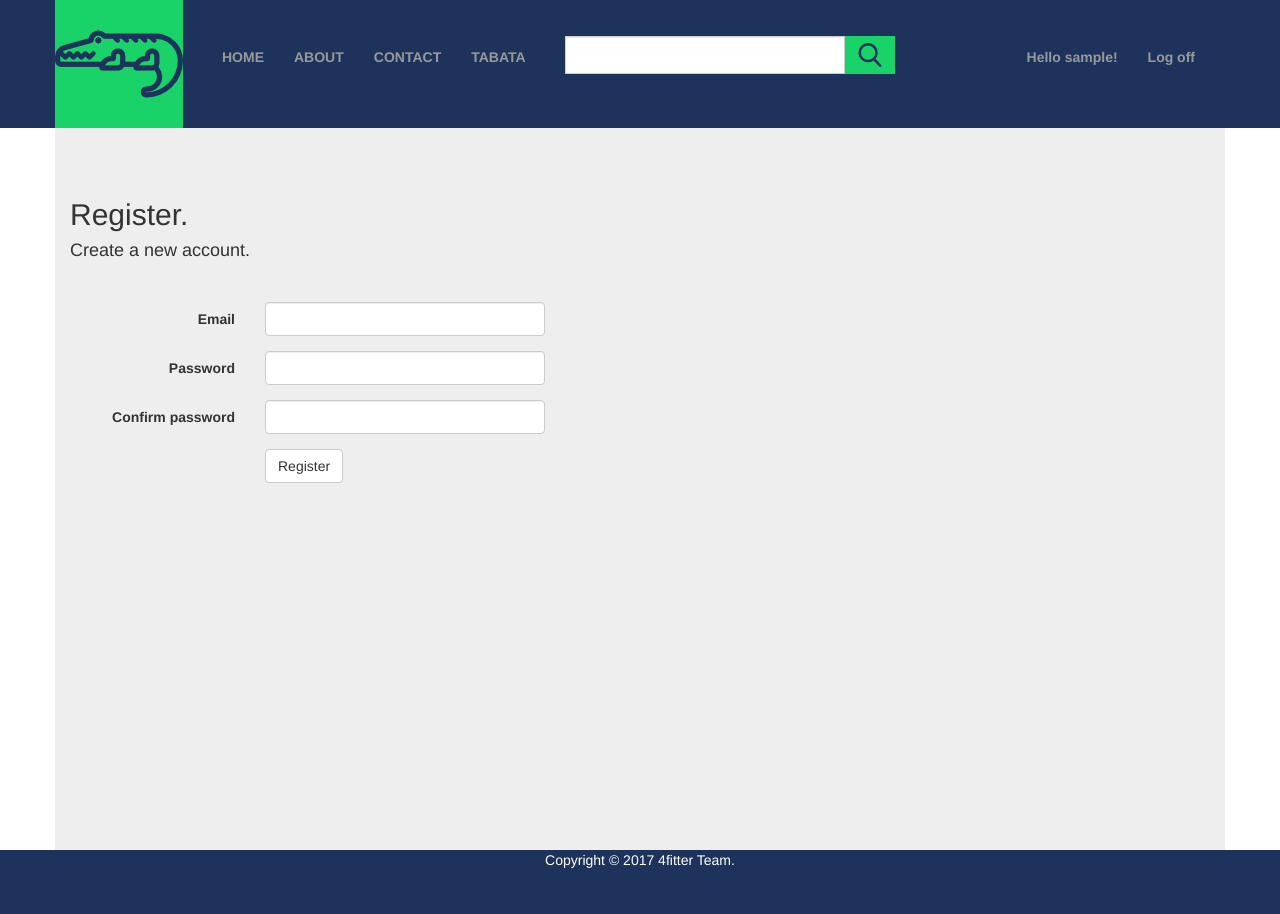
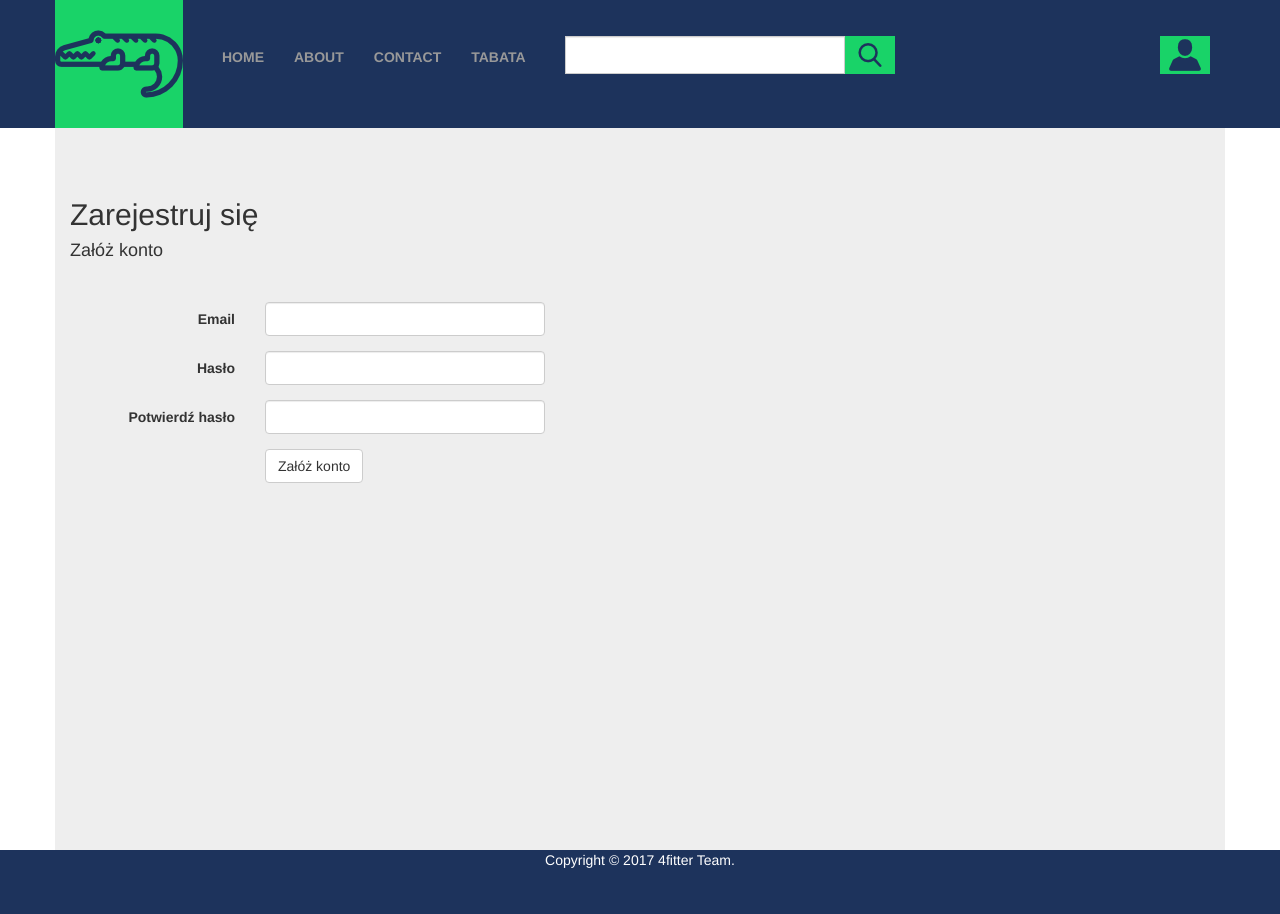
Before and after one commit to grossB/4fitter, an ASP.NET MVC app: template 4fitter/Views/Account/Register.cshtml in a window 1280 px wide. Run offline with ASP.NET Core 8 and stand-ins for ASP.NET MVC 5, Linux system fonts and the light colour scheme; the template is opened without the code that fills it, so the values that code supplies are empty; the visitor is signed in with stand-in values (Sample User, id 1); the project's own start-up code is not run, and a stand-in starts its controllers and pages; some libraries are stand-ins or nearby versions.

Commit message:
Layout updates

```diff
--- a/4fitter/Content/Site.css
+++ b/4fitter/Content/Site.css
@@ -17,6 +17,17 @@ footer {
     height: auto !important;
     height: 100vh;
     background: #eeeeee;
+}
+
+#user-button {
+    display: block;
+    border-radius: 0;
+    background-color: #19d368;
+    border-color: #19d368;
+    border-style: none;
+    margin-top: 36px;
+    width: 50px;
+    height: 38px;
 }
 
 .container {
@@ -74,6 +85,12 @@ footer {
     padding-right: 15px;
 }
 
+.navbar-right .dropdown-menu {
+    top: 72px;
+    right: auto;
+    border-radius: 0;
+    border-color: #FFFFFF;
+}
 /* Override the default bootstrap behavior where horizontal description lists
    will truncate terms that are too long to fit in the left column
 */
--- a/4fitter/Views/Account/Register.cshtml
+++ b/4fitter/Views/Account/Register.cshtml
@@ -1,14 +1,14 @@
 @model _4fitter.Models.RegisterViewModel
 @{
-    ViewBag.Title = "Register";
+    ViewBag.Title = "Zarejestruj się";
 }
 
-<h2>@ViewBag.Title.</h2>
+<h2>@ViewBag.Title</h2>
 
 @using (Html.BeginForm("Register", "Account", FormMethod.Post, new { @class = "form-horizontal", role = "form" }))
 {
     @Html.AntiForgeryToken()
-    <h4>Create a new account.</h4>
+    <h4>Załóż konto</h4>
     <hr />
     @Html.ValidationSummary("", new { @class = "text-danger" })
     <div class="form-group">
@@ -31,7 +31,7 @@
     </div>
     <div class="form-group">
         <div class="col-md-offset-2 col-md-10">
-            <input type="submit" class="btn btn-default" value="Register" />
+            <input type="submit" class="btn btn-default" value="Załóż konto" />
         </div>
     </div>
 }
--- a/4fitter/Views/Shared/_LoginPartial.cshtml
+++ b/4fitter/Views/Shared/_LoginPartial.cshtml
@@ -5,18 +5,19 @@
     {
     @Html.AntiForgeryToken()
 
-    <ul class="nav navbar-nav navbar-right">
-        <li>
-            @Html.ActionLink("Hello " + User.Identity.GetUserName() + "!", "Index", "Manage", routeValues: null, htmlAttributes: new { title = "Manage" })
-        </li>
-        <li><a href="javascript:document.getElementById('logoutForm').submit()">Log off</a></li>
+    <button id="user-button" class="dropdown-toggle" data-toggle="dropdown" href="#">
+        <img src="~/Content/images/user.png" />
+    </button>
+    <ul class="dropdown-menu">
+        <li><a href="/Manage">Zarządzanie kontem</a></li>
+        <li><a href="javascript:document.getElementById('logoutForm').submit()">Wyloguj</a></li>
     </ul>
     }
 }
 else
 {
     <ul class="nav navbar-nav navbar-right">
-        <li>@Html.ActionLink("Register", "Register", "Account", routeValues: null, htmlAttributes: new { id = "registerLink" })</li>
-        <li>@Html.ActionLink("Log in", "Login", "Account", routeValues: null, htmlAttributes: new { id = "loginLink" })</li>
+        <li>@Html.ActionLink("ZAREJESTRUJ SIĘ", "Register", "Account", routeValues: null, htmlAttributes: new { id = "registerLink" })</li>
+        <li>@Html.ActionLink("LOGOWANIE", "Login", "Account", routeValues: null, htmlAttributes: new { id = "loginLink" })</li>
     </ul>
 }
```
Also changed, not shown: 4fitter/Models/AccountViewModels.cs (+6 -6 lines), 4fitter/Views/Account/Login.cshtml (+6 -11 lines), 4fitter/4fitter.csproj, 4fitter/Content/images/user.png (added).
